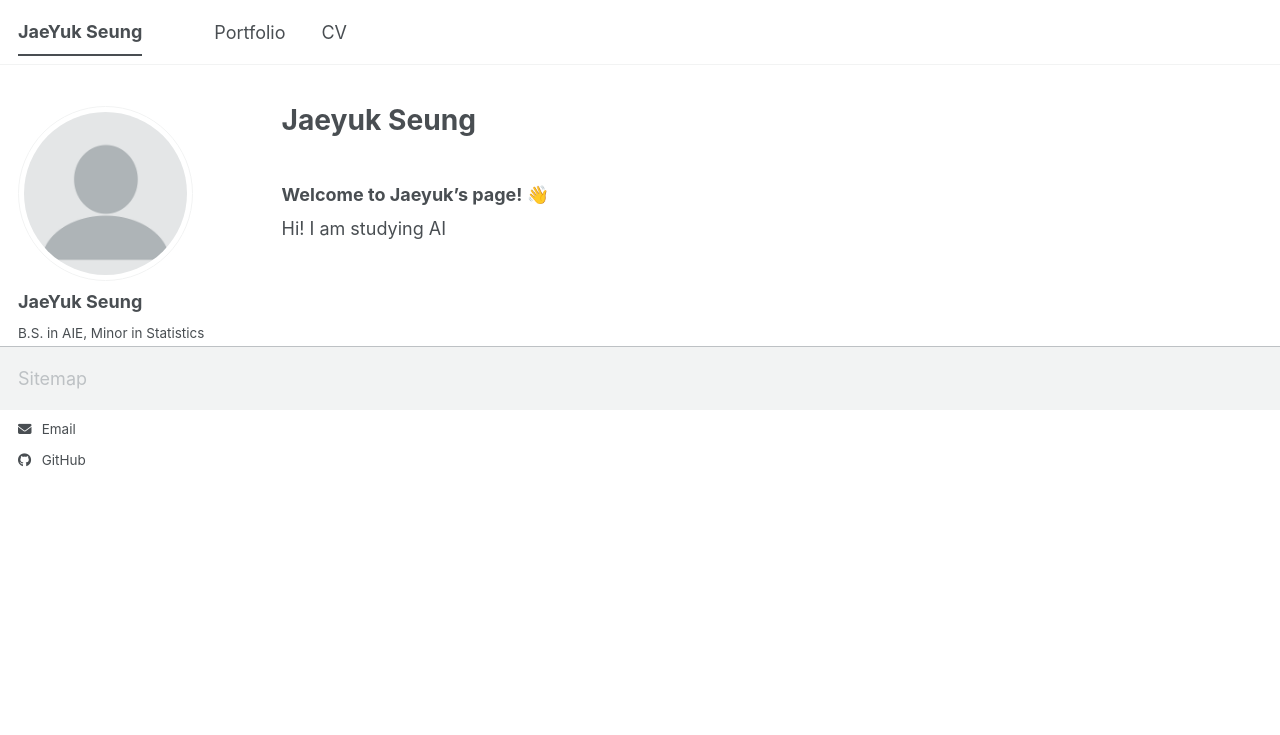
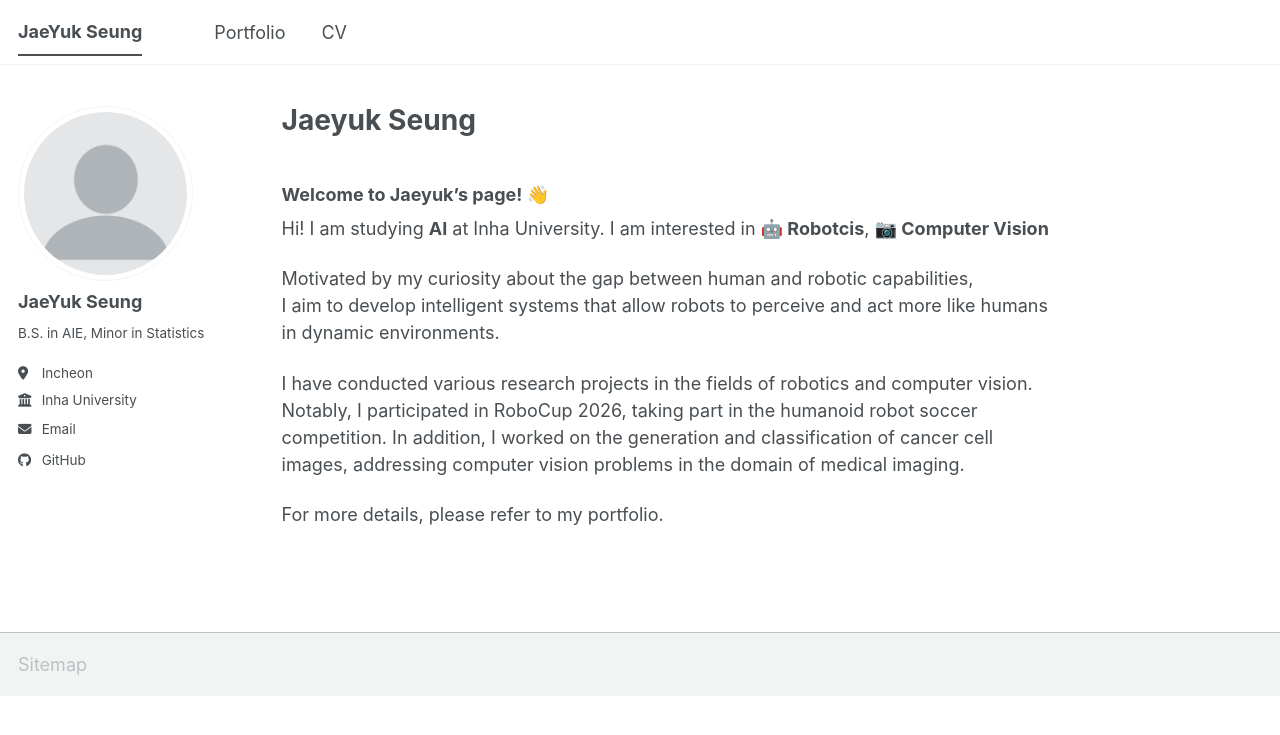
Before and after one commit to JaeWook-S/JaeWook-S.github.io, a Jekyll site: the page built from _pages/about.md, in a window 1280 px wide. Shown: the top 735 px of the page. Built offline with Jekyll 4.4.1, drawn with Linux system fonts in a browser that asks for light colours.

Commit message:
fix: about me

```diff
--- a/_pages/about.md
+++ b/_pages/about.md
@@ -8,4 +8,16 @@
 ---
 ### Welcome to Jaeyuk's page! 👋
 
-Hi! I am studying AI
+Hi! I am studying **AI** at Inha University. I am interested in  **🤖 Robotcis**, **📷 Computer Vision**
+<br>
+
+Motivated by my curiosity about the gap between human and robotic capabilities,
+I aim to develop intelligent systems that allow robots to perceive and act more like humans in dynamic environments.
+<br>
+
+I have conducted various research projects in the fields of robotics and computer vision.
+<br>
+Notably, I participated in RoboCup 2026, taking part in the humanoid robot soccer competition.
+In addition, I worked on the generation and classification of cancer cell images, addressing computer vision problems in the domain of medical imaging.
+
+For more details, please refer to my portfolio.
```
